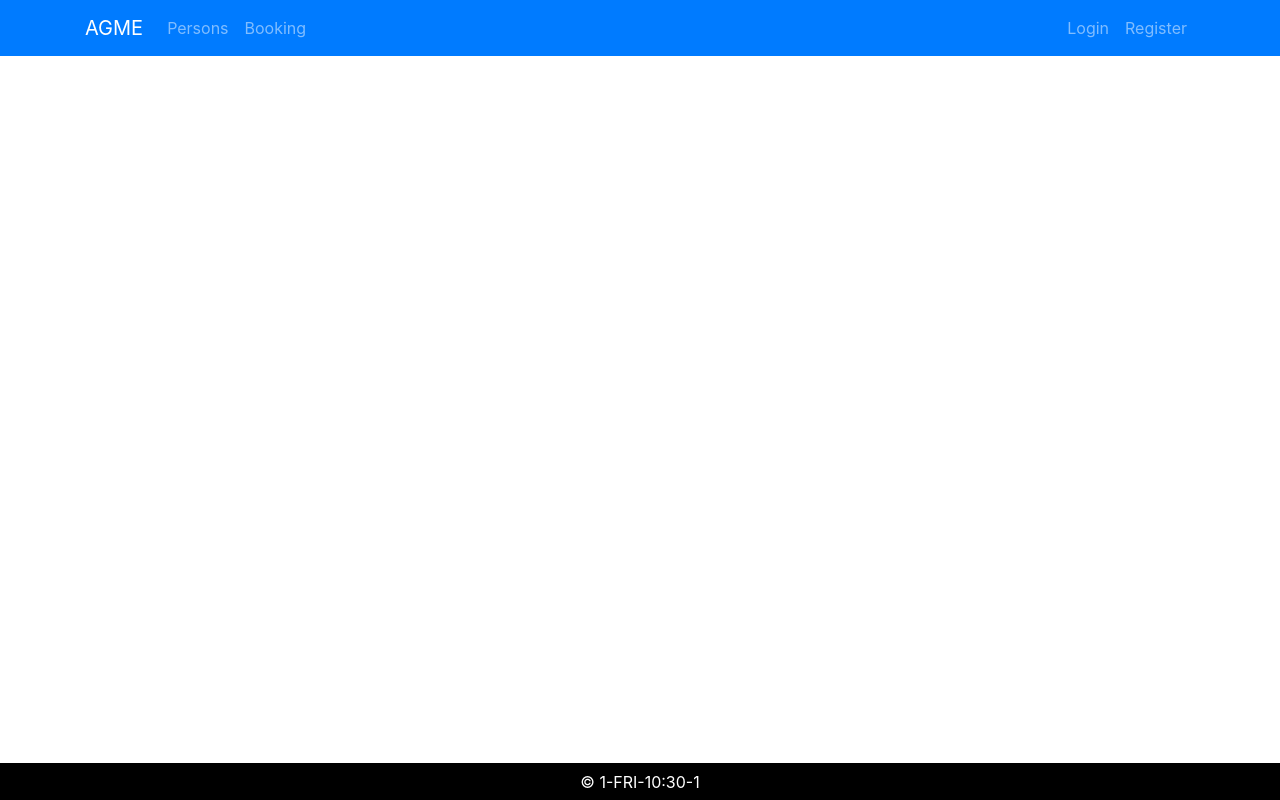
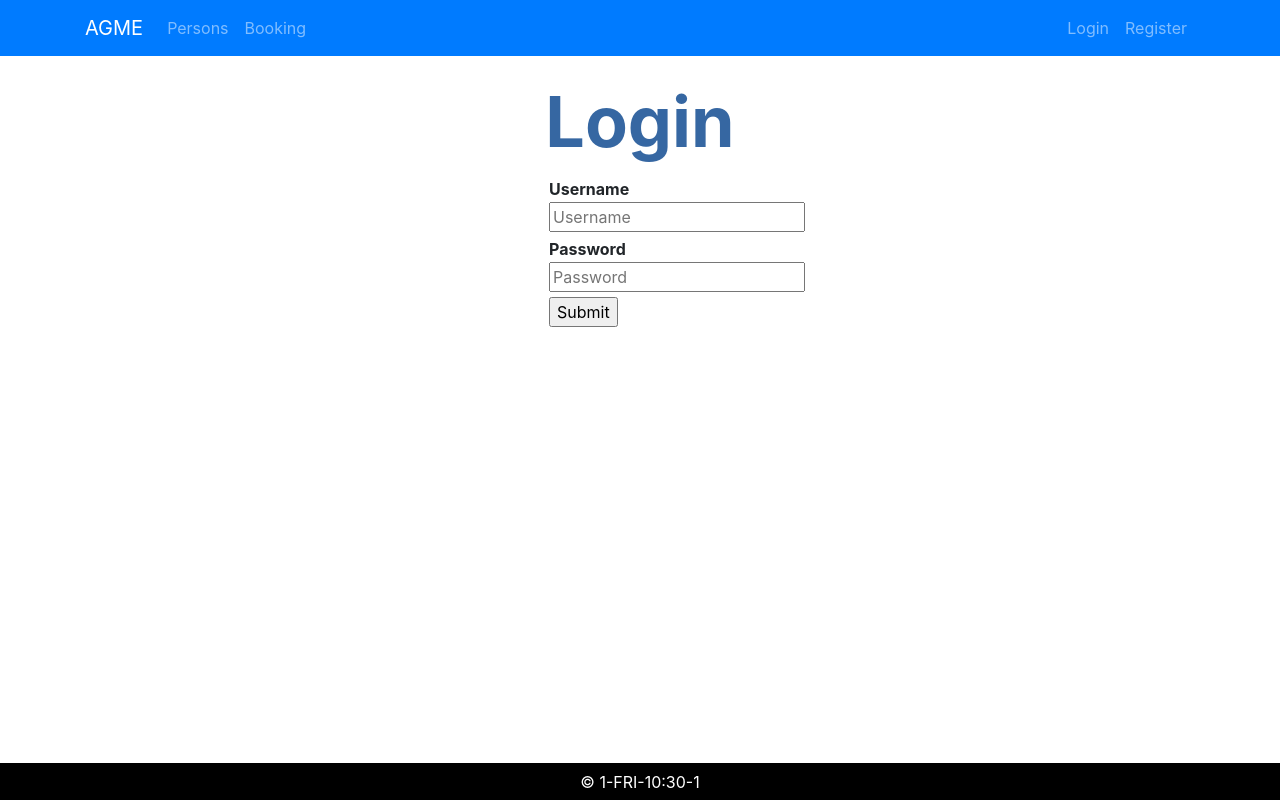
Before and after one commit to RMIT-SEPT/majorproject-1-fri-10-30-1, a React (Create React App) app in the folder FrontEnd/: page /login in a window 1280 px wide. Built offline with nearby package versions, Linux system fonts and the light colour scheme.

Commit message:
Created basic login page html/css

```diff
--- a/FrontEnd/src/App.css
+++ b/FrontEnd/src/App.css
@@ -142,3 +142,24 @@ div.bookingData{
     background-color: rgb(56, 56, 56);
     border-radius   : 10px;
 }
+
+form label{
+    margin-bottom: 1px;
+    font-weight: bold;
+    text-align: left;
+}
+form{
+    align-content: center;
+}
+
+.input-topmargin{
+    margin-top: 5px;
+}
+
+.form-content{
+    width: 182px;
+    margin: auto;
+    text-align: left;
+    /* width: auto; */
+    /* min-width: 200px; */
+}
--- a/FrontEnd/src/App.js
+++ b/FrontEnd/src/App.js
@@ -15,6 +15,8 @@ import Welcome from './components/Welcome';
 import Services from "./components/Bookings/Services";
 import People from "./components/Bookings/People";
 import Availability from "./components/Bookings/Availability";
+import Login from "./components/Login/Login";
+import Register from "./components/Login/Register";
 
 function App() {
   return (
@@ -25,6 +27,10 @@ function App() {
         <Route exact path="/" component={Welcome} />
         <Route exact path="/dashboard" component={Dashboard} />
         <Route exact path="/addPerson" component={AddPerson} />
+
+        {/*Log-In process*/}
+        <Route exact path="/login" component={Login} />
+        <Route exact path="/register" component={Register} />
 
         {/*Booking process*/}
         <Route exact path="/booking" component={Services} />
--- /dev/null
+++ b/FrontEnd/src/components/Login/Login.js
@@ -0,0 +1,22 @@
+import React, { Component } from 'react'
+
+class Login extends Component {
+    render() {
+        return (
+            <div>
+                <div class="container-content">
+                    <form>
+                        <h2>Login</h2>
+                        <div className="form-content">
+                            <label for="username" className="input-topmargin">Username</label><br></br>
+                            <input type="text" id="username" name="username" placeholder="Username"></input><br></br>
+                            <label for="password" className="input-topmargin">Password</label><br></br>
+                            <input type="password" id="password" name="password" placeholder="Password"></input><br></br>
+                            <input type="submit" className="input-topmargin" id="loginButton" name="loginButton"></input>
+                        </div>
+                    </form>
+                </div>
+            </div>)
+    }
+}
+export default Login;
--- /dev/null
+++ b/FrontEnd/src/components/Login/Register.js
@@ -0,0 +1,15 @@
+import React, { Component } from 'react'
+
+class Register extends Component {
+    render() {
+        return (
+            <div>
+                <div class="container-content">
+                    <h2>Register</h2>
+
+
+                </div>
+            </div>)
+    }
+}
+export default Register;
```
Also changed, not shown: 1 other file (tests, documents, lock files or other folders).
